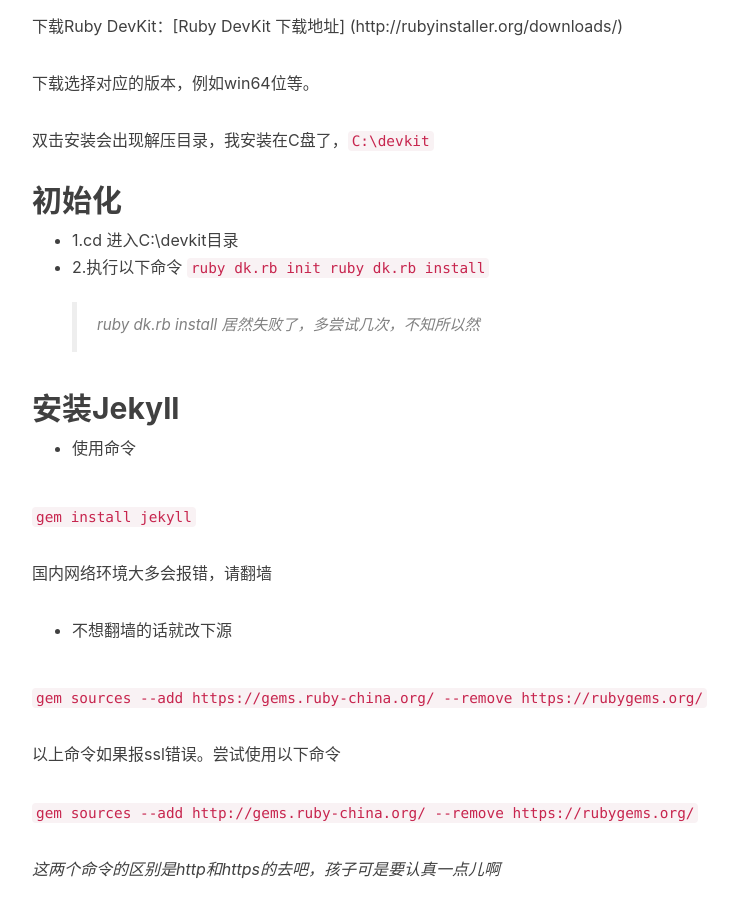
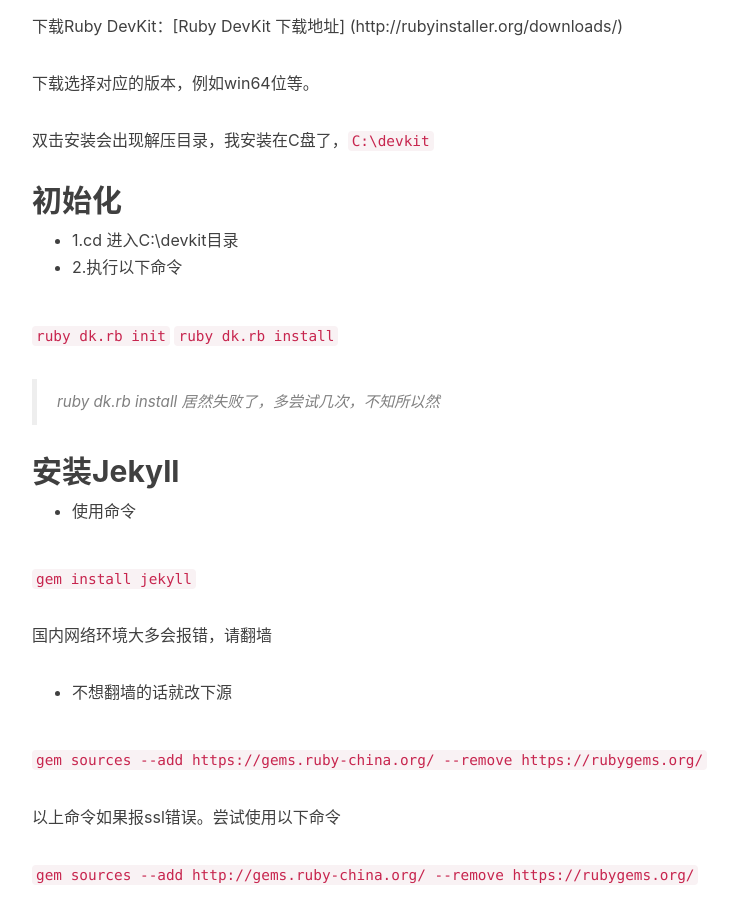
Before and after one commit to shuaica/mine.github.io, a Jekyll site: the page built from _posts/2016-10-30-how-to-install-jekyll.markdown, in a window 1280 px wide and 900 px high, scrolled down 1026 px. Shown: the whole window, without its empty margins (233-971 px from the left). Built offline with Jekyll 4.4.1, drawn with Linux system fonts in a browser that asks for light colours; nearby versions of some CDN libraries; comment, search, counter and statistics services are not loaded.

```diff
--- a/_posts/2016-10-30-how-to-install-jekyll.markdown
+++ b/_posts/2016-10-30-how-to-install-jekyll.markdown
@@ -34,8 +34,10 @@ tags:
 ## 初始化
 - 1.cd 进入C:\devkit目录
 - 2.执行以下命令
-`ruby dk.rb init
-ruby dk.rb install`
+
+`ruby dk.rb init`
+`ruby dk.rb install`
+
 > ruby dk.rb install 居然失败了，多尝试几次，不知所以然
 
 ## 安装Jekyll
```
